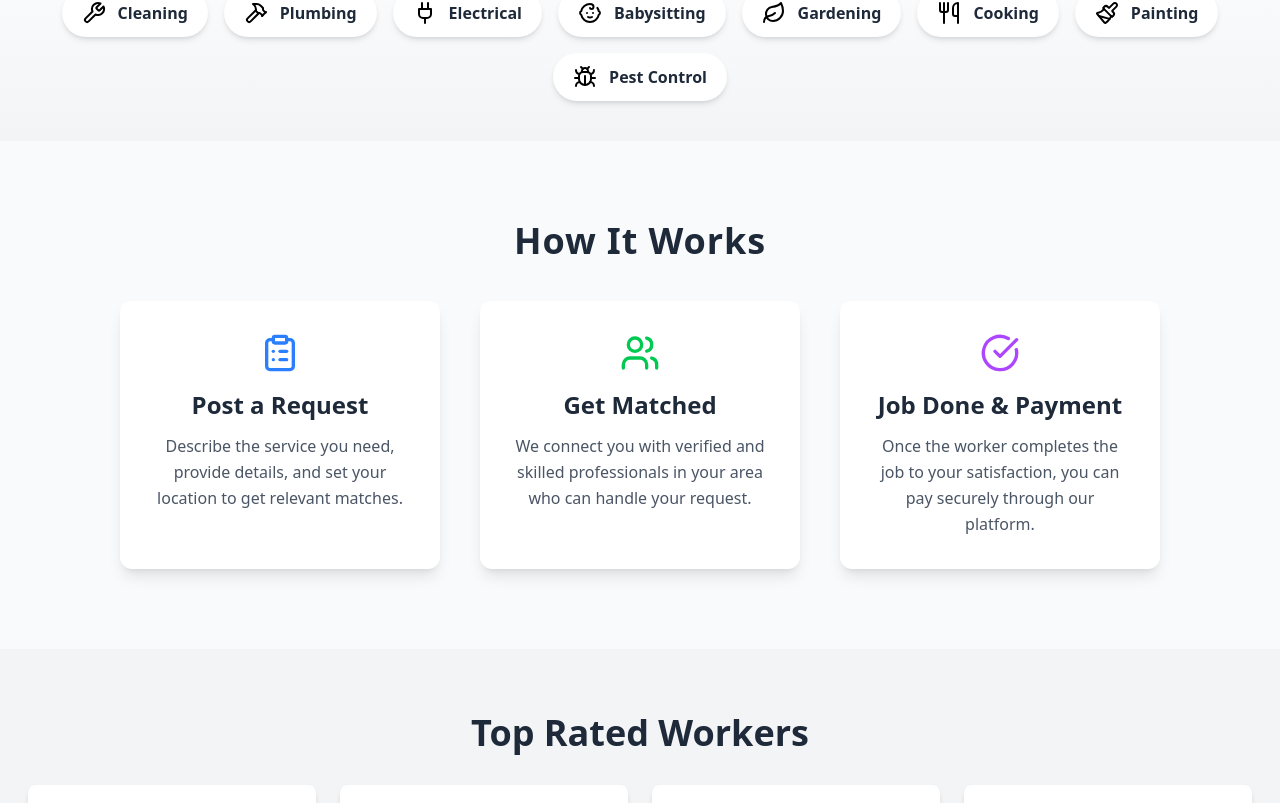
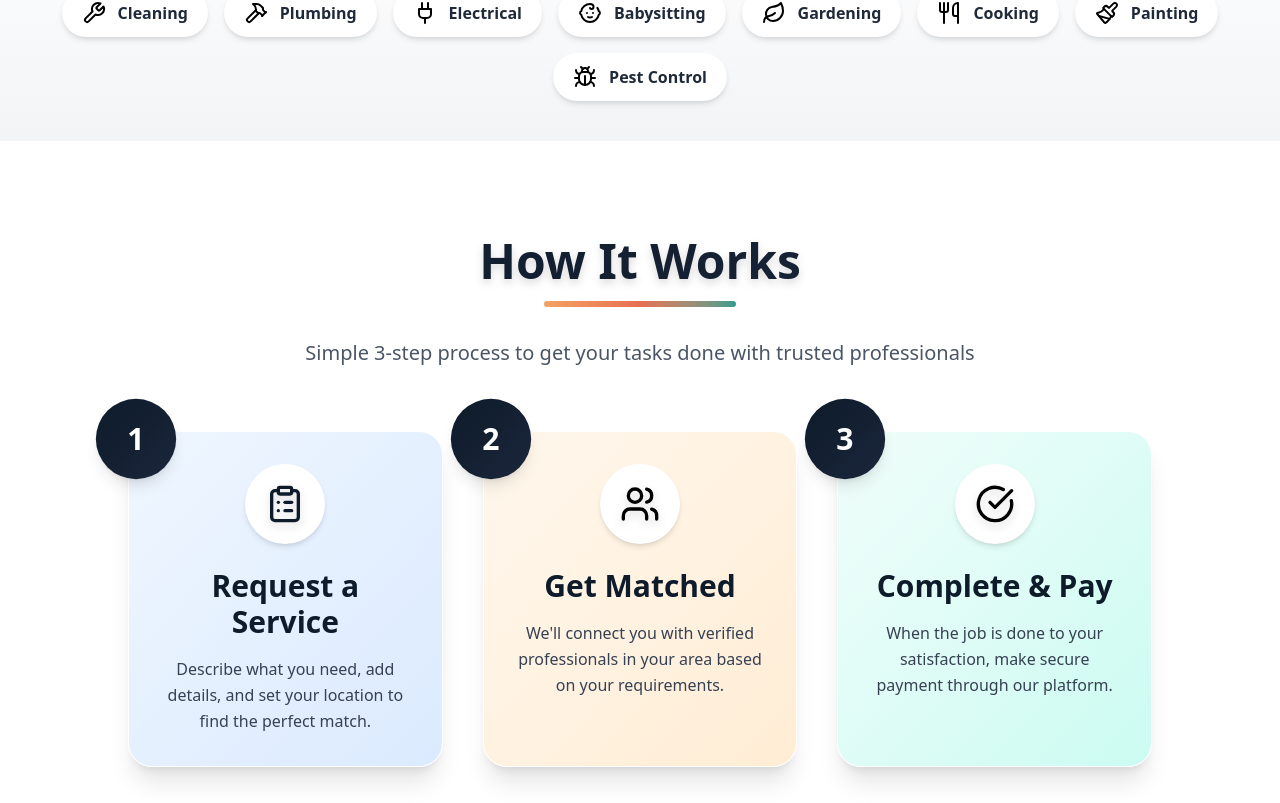
Before and after one commit to kalp-cg/task_turf, a React (Vite) app in the folder frontend/: page / in a window 1280 px wide. Shown: the part 734-1537 px from the top of the page. Built offline with nearby package versions, Linux system fonts and the light colour scheme; grey boxes are pictures that could not be loaded.

Commit message:
Made How It Works section more engaging and visually appealing

```diff
--- a/frontend/src/components/howItWorks.jsx
+++ b/frontend/src/components/howItWorks.jsx
@@ -1,65 +1,153 @@
-// import React from "react";
-
-// const HowItWorks = () => {
-//   return (
-//     <section id="how-it-works" className="bg-gray-50 py-16 text-center">
-//       <h3 className="text-3xl font-bold text-gray-800 mb-8">How It Works</h3>
-//       <div className="flex justify-center gap-8 flex-wrap px-4">
-//         {[
-//           { title: 'Post a Request', description: 'Describe the service you need and your location.' },
-//           { title: 'Get Matched', description: 'We connect you with trusted workers in your area.' },
-//           { title: 'Work Done & Payment', description: 'The worker completes the job, and you pay securely.' },
-//         ].map((step, index) => (
-//           <div key={index} className="p-6  rounded-lg shadow-lg hover:shadow-2xl transition duration-300 cursor-pointer bg-white w-72 transform hover:scale-105">
-//             <h4 className="text-xl font-semibold text-gray-800 mb-4">{step.title}</h4>
-//             <p className="text-gray-600">{step.description}</p>
-//           </div>
-//         ))}
-//       </div>
-//     </section>
-//   );
-// };
-
-// export default HowItWorks;
-
-
 import React from "react";
-import { ClipboardList, Users, CheckCircle } from "lucide-react"; // Icons for better visuals
+import { ClipboardList, Users, CheckCircle } from "lucide-react";
+import { motion, useAnimation } from "framer-motion";
 
 const steps = [
   {
-    title: "Post a Request",
-    description: "Describe the service you need, provide details, and set your location to get relevant matches.",
-    icon: <ClipboardList size={40} className="text-blue-500" />,
+    title: "Request a Service",
+    description: "Describe what you need, add details, and set your location to find the perfect match.",
+    icon: <ClipboardList />,
+    accent: "from-blue-50 to-blue-100",
+    color: "#0D1B2A"
   },
   {
     title: "Get Matched",
-    description: "We connect you with verified and skilled professionals in your area who can handle your request.",
-    icon: <Users size={40} className="text-green-500" />,
+    description: "We'll connect you with verified professionals in your area based on your requirements.",
+    icon: <Users />,
+    accent: "from-orange-50 to-orange-100",
+    color: "#E76F51"
   },
   {
-    title: "Job Done & Payment",
-    description: "Once the worker completes the job to your satisfaction, you can pay securely through our platform.",
-    icon: <CheckCircle size={40} className="text-purple-500" />,
+    title: "Complete & Pay",
+    description: "When the job is done to your satisfaction, make secure payment through our platform.",
+    icon: <CheckCircle />,
+    accent: "from-teal-50 to-teal-100",
+    color: "#2A9D8F"
   },
 ];
 
 const HowItWorks = () => {
+  const arrowControls = useAnimation();
+
+  const handleStepHover = (index) => {
+    if (index < steps.length - 1) {
+      arrowControls.start({
+        opacity: 1,
+        x: 5,
+        transition: { duration: 0.3, ease: "easeInOut" }
+      });
+    }
+  };
+
+  const handleStepLeave = () => {
+    arrowControls.start({
+      opacity: 0,
+      x: 0,
+      transition: { duration: 0.3, ease: "easeInOut" }
+    });
+  };
+
   return (
-    <section id="how-it-works" className="bg-gray-50 py-20 text-center">
-      <h3 className="text-4xl font-extrabold text-gray-800 mb-10 tracking-wide">How It Works</h3>
+    <section id="how-it-works" className="py-24 bg-white">
+      <div className="container mx-auto px-6">
+        <motion.div
+          initial={{ opacity: 0, y: -20 }}
+          whileInView={{ opacity: 1, y: 0 }}
+          viewport={{ once: true }}
+          transition={{ duration: 0.8 }}
+          className="text-center mb-16"
+        >
+          <h2 className="text-5xl font-bold mb-4 text-transparent bg-clip-text bg-gradient-to-r from-[#0D1B2A] to-[#1B263B] drop-shadow-lg">
+            How It Works
+          </h2>
+          <div className="w-48 h-1.5 bg-gradient-to-r from-[#F4A261] via-[#E76F51] to-[#2A9D8F] mx-auto rounded-full mb-8"></div>
+          <p className="text-lg md:text-xl text-gray-600 max-w-3xl mx-auto">
+            Simple 3-step process to get your tasks done with trusted professionals
+          </p>
+        </motion.div>
 
-      <div className="flex flex-wrap justify-center gap-10 px-6">
-        {steps.map((step, index) => (
-          <div
-            key={index}
-            className="p-8 rounded-xl shadow-lg hover:shadow-2xl transition duration-300 cursor-pointer bg-white w-80 transform hover:scale-105 flex flex-col items-center text-center"
-          >
-            <div className="mb-4">{step.icon}</div>
-            <h4 className="text-2xl font-semibold text-gray-800 mb-3">{step.title}</h4>
-            <p className="text-gray-600 leading-relaxed">{step.description}</p>
-          </div>
-        ))}
+        <div className="grid md:grid-cols-3 gap-10 max-w-5xl mx-auto relative">
+          {steps.map((step, index) => (
+            <motion.div
+              key={index}
+              className="relative group"
+              onMouseEnter={() => handleStepHover(index)}
+              onMouseLeave={handleStepLeave}
+              initial={{ opacity: 0, y: 50 }}
+              whileInView={{ opacity: 1, y: 0 }}
+              viewport={{ once: true }}
+              transition={{ duration: 0.6, delay: index * 0.2 }}
+            >
+              {/* Step number */}
+              <motion.div
+                className="absolute -top-8 -left-8 w-20 h-20 rounded-full bg-gradient-to-br from-[#0D1B2A] to-[#1B263B] flex items-center justify-center text-white font-bold text-3xl shadow-lg z-20"
+                animate={{
+                  scale: [1, 1.1, 1],
+                  transition: {
+                    duration: 2,
+                    repeat: Infinity,
+                    ease: "linear"
+                  }
+                }}
+              >
+                {index + 1}
+              </motion.div>
+
+              {/* Animated arrow */}
+              {index < steps.length - 1 && (
+                <motion.div
+                  className="hidden md:block absolute right-0 top-1/2 -translate-y-1/2 z-10"
+                  initial={{ opacity: 0 }}
+                  animate={arrowControls}
+                >
+                  <svg
+                    width="48"
+                    height="48"
+                    viewBox="0 0 24 24"
+                    fill="none"
+                    xmlns="http://www.w3.org/2000/svg"
+                    className="text-gray-300 group-hover:text-[#F4A261]"
+                  >
+                    <path
+                      d="M5 12H19M19 12L12 5M19 12L12 19"
+                      stroke="currentColor"
+                      strokeWidth="2"
+                      strokeLinecap="round"
+                      strokeLinejoin="round"
+                    />
+                  </svg>
+                </motion.div>
+              )}
+
+              {/* Card */}
+              <motion.div
+                className={`h-full p-8 rounded-3xl shadow-xl bg-gradient-to-br ${step.accent} border border-white hover:shadow-2xl transition duration-500 flex flex-col`}
+                whileHover={{ scale: 1.05 }}
+              >
+                {/* Icon container */}
+                <motion.div
+                  className="bg-white w-20 h-20 rounded-full flex items-center justify-center shadow-md mb-6 mx-auto relative z-10"
+                  whileHover={{
+                    rotate: 360, // Rotate 360 degrees on hover
+                    transition: { duration: 1, ease: "easeInOut" }
+                  }}
+                >
+                  {React.cloneElement(step.icon, {
+                    size: 40,
+                    className: `text-[${step.color}] drop-shadow-lg`
+                  })}
+                </motion.div>
+
+                <h3 className="text-2xl md:text-3xl font-bold text-[#0D1B2A] mb-4 text-center">
+                  {step.title}
+                </h3>
+                <p className="text-gray-700 leading-relaxed text-center flex-grow">
+                  {step.description}
+                </p>
+              </motion.div>
+            </motion.div>
+          ))}
+        </div>
       </div>
     </section>
   );
```
